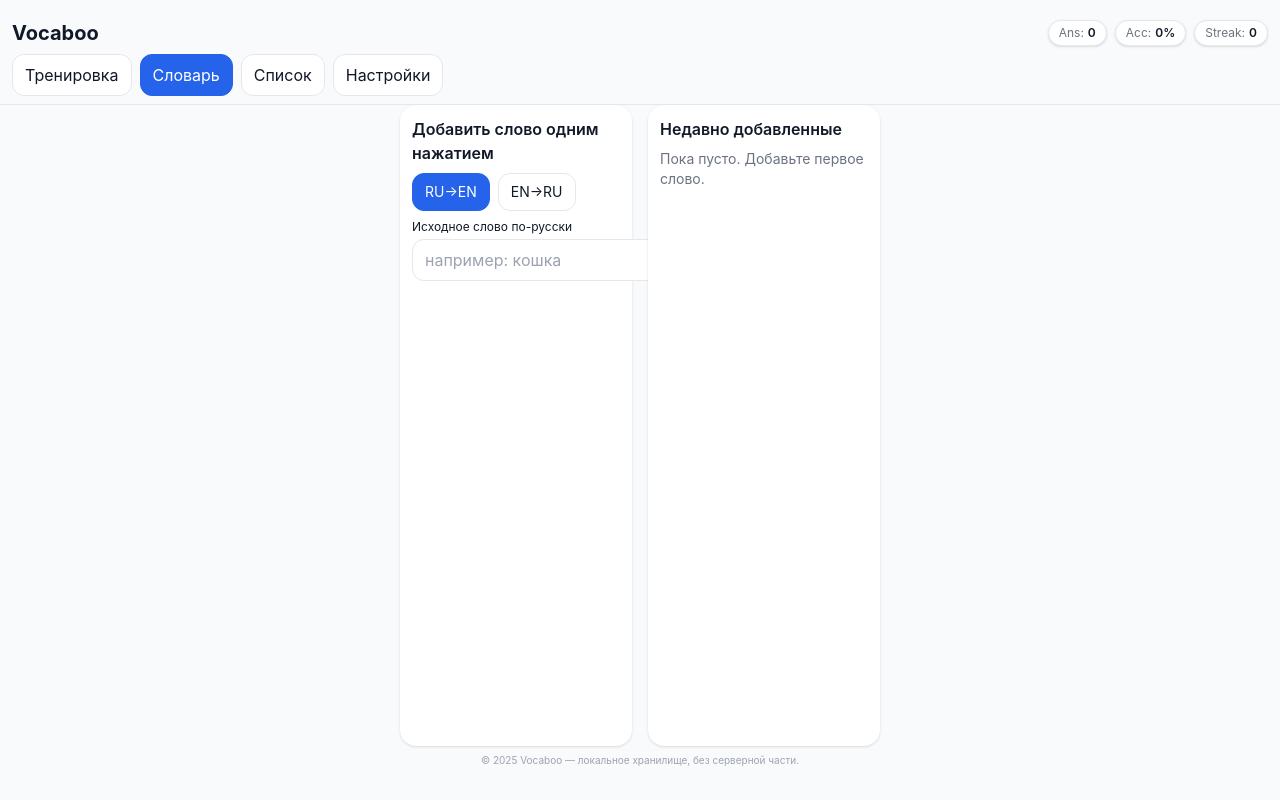
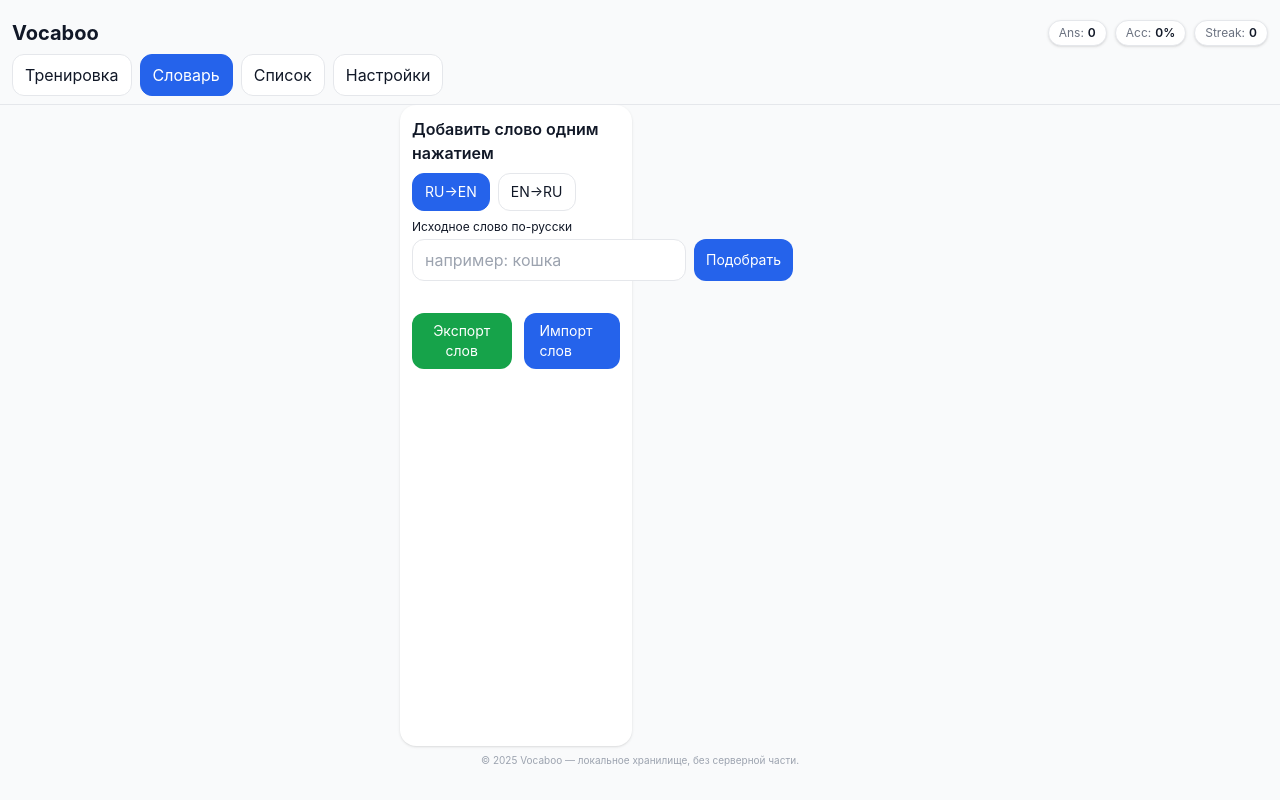
Before and after one commit to muratbyazrov/Vocaboo, a React (Create React App) app: page / in a window 1280 px wide. Both pictures are taken after a click on the button "Словарь". Built offline with nearby package versions, Linux system fonts and the light colour scheme.

Commit message:
экспорт и импорт слов

```diff
--- a/src/App.js
+++ b/src/App.js
@@ -551,37 +551,27 @@ export default function App() {
                     </button>
                   ))}
                 </div>
+                {/* Экспорт / Импорт */}
+                <div className="mt-6 flex gap-3">
+                  <button
+                    className="px-4 py-2 rounded-xl bg-green-600 text-white text-sm"
+                    onClick={() => handleExportWords(words)}
+                  >
+                    Экспорт слов
+                  </button>
+                  <label className="px-4 py-2 rounded-xl bg-blue-600 text-white text-sm cursor-pointer">
+                    Импорт слов
+                    <input
+                      type="file"
+                      accept="application/json"
+                      style={{ display: 'none' }}
+                      onChange={handleImportWordsFactory(words, setWords)}
+                    />
+                  </label>
+                </div>
               </div>
 
-              <div className="bg-white rounded-2xl shadow p-3 flex flex-col flex-1 min-h-0">
-                <h2 className="font-semibold mb-2 text-base">Недавно добавленные</h2>
-                {words.length === 0 ? (
-                  <p className="text-gray-500 text-sm">Пока пусто. Добавьте первое слово.</p>
-                ) : (
-                  <ul className="space-y-2 max-h-80 overflow-auto pr-1 -mr-1 no-scrollbar flex-1 min-h-0">
-                    {words.slice(0, 12).map((w) => (
-                      <li
-                        key={w.id}
-                        className="flex items-center justify-between gap-2 border rounded-xl px-3 py-2"
-                      >
-                        <div>
-                          <div className="font-medium text-sm">{titleCase(w.ru)}</div>
-                          <div className="text-xs text-gray-600">{titleCase(w.en)}</div>
-                          <div className="text-[10px] text-gray-400">{prettyDate(w.addedAt)}</div>
-                        </div>
-                        <div className="flex gap-2">
-                          <button
-                            className="text-red-600 text-xs hover:underline"
-                            onClick={() => removeWord(w.id)}
-                          >
-                            Удалить
-                          </button>
-                        </div>
-                      </li>
-                    ))}
-                  </ul>
-                )}
-              </div>
+              {/* Удалён блок "Недавно добавленные" */}
             </section>
           )}
 
@@ -781,3 +771,49 @@ function RevealPanel({correctAnswer}) {
     </div>
   );
 }
+
+function handleExportWords(words) {
+  try {
+    const data = JSON.stringify(words, null, 2);
+    const blob = new Blob([data], { type: 'application/json' });
+    const url = URL.createObjectURL(blob);
+    const a = document.createElement('a');
+    a.href = url;
+    a.download = 'vocaboo_words.json';
+    document.body.appendChild(a);
+    a.click();
+    setTimeout(() => {
+      document.body.removeChild(a);
+      URL.revokeObjectURL(url);
+    }, 0);
+  } catch (e) {
+    alert('Ошибка экспорта');
+  }
+}
+
+function handleImportWordsFactory(words, setWords) {
+  return function handleImportWords(e) {
+    const file = e.target.files && e.target.files[0];
+    if (!file) return;
+    const reader = new FileReader();
+    reader.onload = (event) => {
+      try {
+        const imported = JSON.parse(event.target.result);
+        if (!Array.isArray(imported)) throw new Error('Некорректный формат файла');
+        // Добавляем только уникальные слова по id
+        const existingIds = new Set(words.map(w => w.id));
+        const merged = [
+          ...imported.filter(w => w && w.id && !existingIds.has(w.id)),
+          ...words
+        ];
+        setWords(merged);
+        alert(`Импортировано слов: ${imported.length}`);
+      } catch (err) {
+        alert('Ошибка импорта: ' + err.message);
+      }
+    };
+    reader.readAsText(file);
+    // сбрасываем value, чтобы повторно можно было выбрать тот же файл
+    e.target.value = '';
+  }
+}
```
